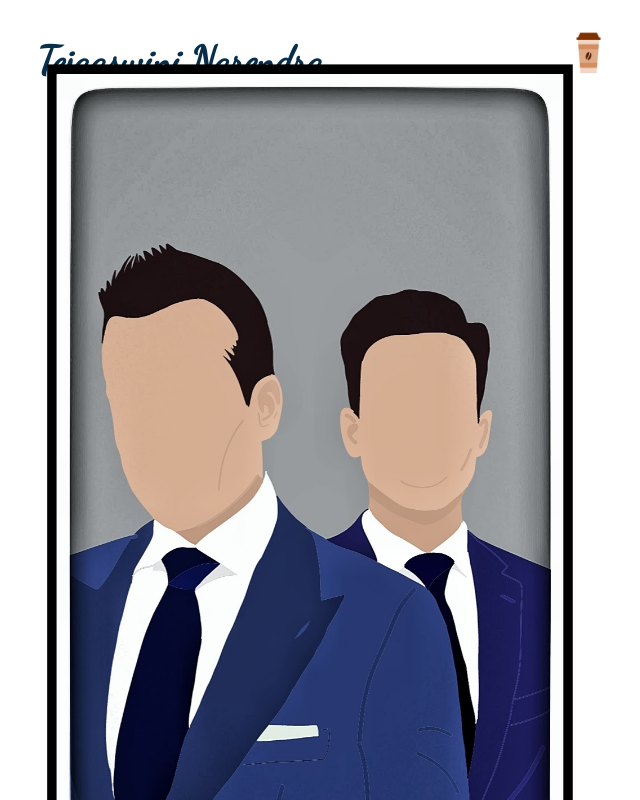
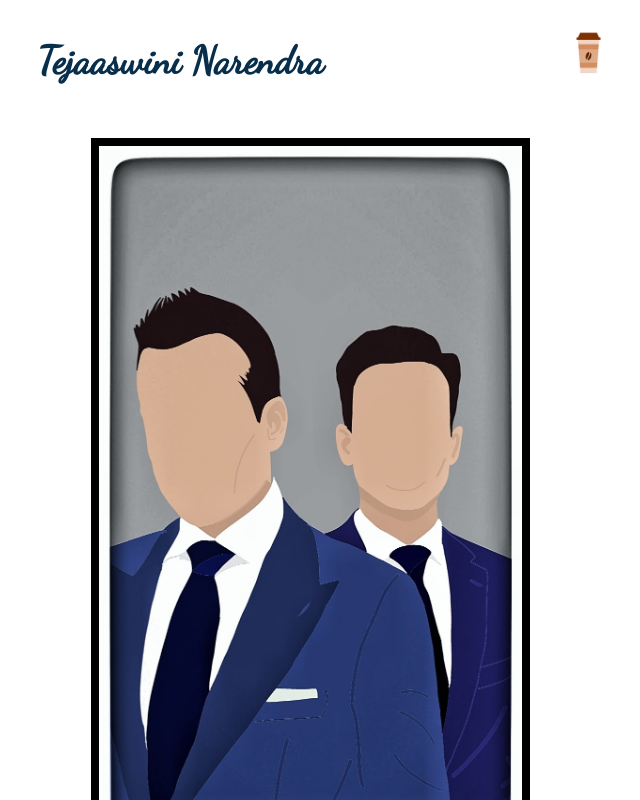
Before and after one commit to Tejaaswini/artfolio, a React (Create React App) app: page /artfolio/characters in a window 768 px wide. In both pictures the pointer is over the picture 334 px from the left and 505 px from the top of the page. Shown: the top 800 px of the page, without its empty margins (24-664 px from the left). Built offline with nearby package versions, Linux system fonts and the light colour scheme.

Commit message:
update(images): remove hover

```diff
--- a/src/App.css
+++ b/src/App.css
@@ -200,6 +200,12 @@
     width: 52vw;
     height: 65vh;
   }
+  .portraits-page-img:hover{
+    transform: none;
+  }
+  .display-img:hover{
+    transform: none;
+  }
 }
 @media (min-width: 600px) and (max-width: 900px) {
   .display-img{
@@ -210,4 +216,10 @@
     width: 40vw;
     height: 85vh;
   }
+  .portraits-page-img:hover{
+    transform: none;
+  }
+  .display-img:hover{
+    transform: none;
+  }
 }
```
